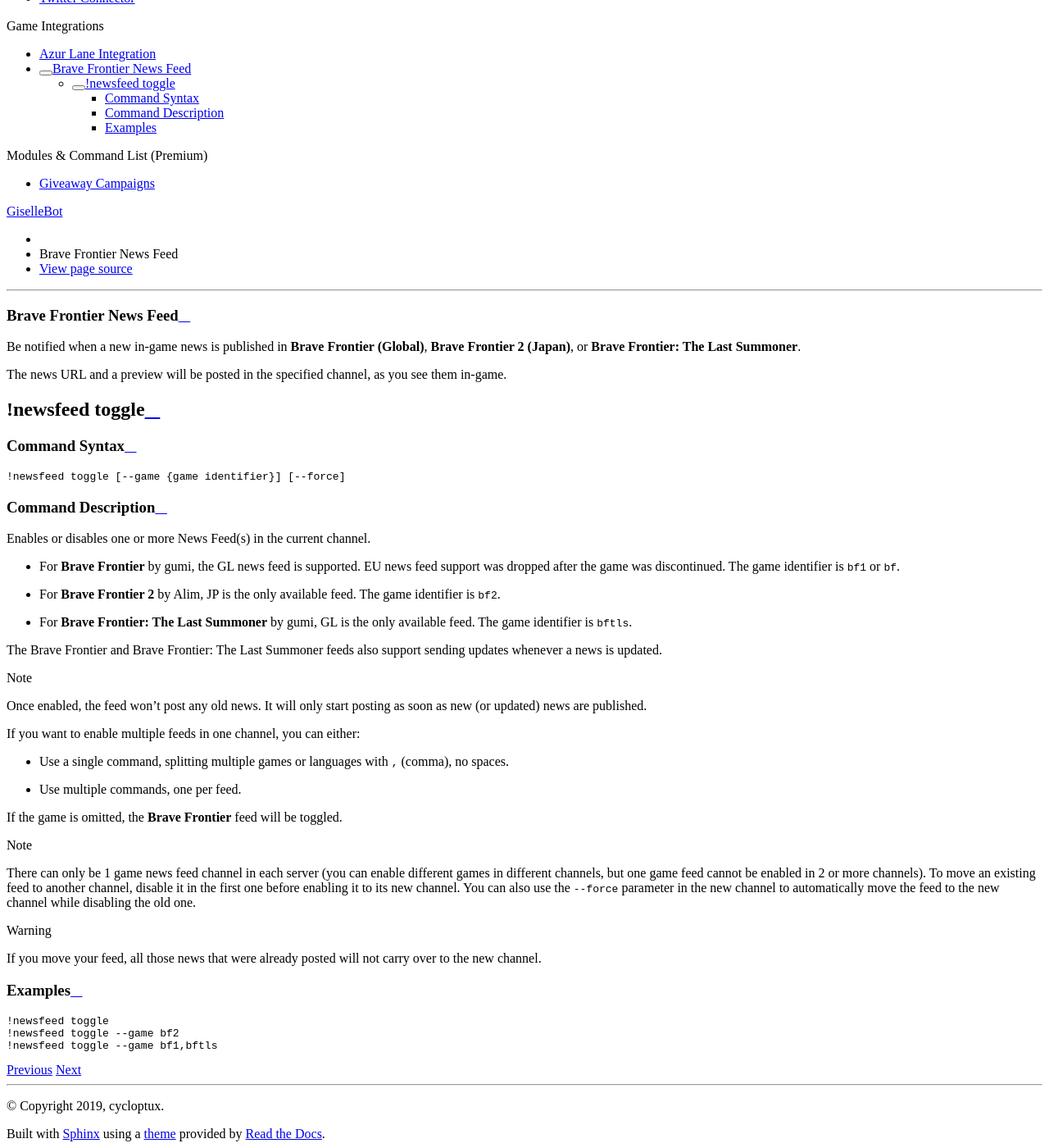
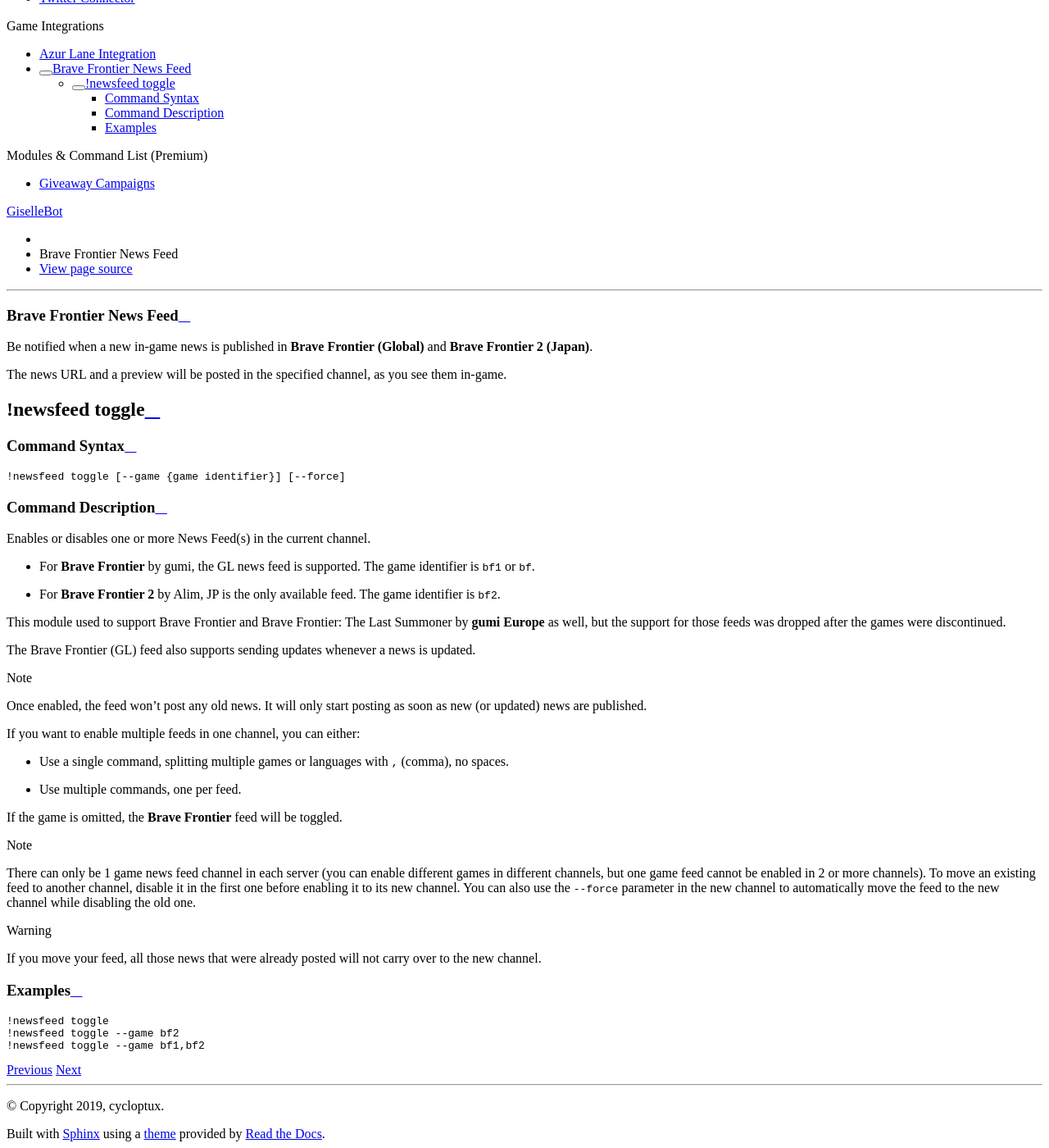
Before and after one commit to cycloptux/GiselleBot-Documentation, a Sphinx documentation site: the page built from docs/source/game_integrations/newsfeed.rst, in a window 1280 px wide and 1400 px high, scrolled down 744 px. Shown: the whole window at 82% size. Built offline with Sphinx 7.4.7 and the Read the Docs theme 2.0.0, drawn with Linux system fonts in a browser that asks for light colours.

Commit message:
Removed references to BF TLS feed.

```diff
--- a/docs/source/game_integrations/newsfeed.rst
+++ b/docs/source/game_integrations/newsfeed.rst
@@ -2,7 +2,7 @@
 Brave Frontier News Feed
 ************************
 
-Be notified when a new in-game news is published in **Brave Frontier (Global)**, **Brave Frontier 2 (Japan)**, or **Brave Frontier: The Last Summoner**.
+Be notified when a new in-game news is published in **Brave Frontier (Global)** and **Brave Frontier 2 (Japan)**.
 
 The news URL and a preview will be posted in the specified channel, as you see them in-game.
 
@@ -20,11 +20,12 @@
 
 Enables or disables one or more News Feed(s) in the current channel.
 
-* For **Brave Frontier** by gumi, the GL news feed is supported. EU news feed support was dropped after the game was discontinued. The game identifier is ``bf1`` or ``bf``.
+* For **Brave Frontier** by gumi, the GL news feed is supported. The game identifier is ``bf1`` or ``bf``.
 * For **Brave Frontier 2** by Alim, JP is the only available feed. The game identifier is ``bf2``.
-* For **Brave Frontier: The Last Summoner** by gumi, GL is the only available feed. The game identifier is ``bftls``.
 
-The Brave Frontier and Brave Frontier: The Last Summoner feeds also support sending updates whenever a news is updated.
+This module used to support Brave Frontier and Brave Frontier: The Last Summoner by **gumi Europe** as well, but the support for those feeds was dropped after the games were discontinued.
+
+The Brave Frontier (GL) feed also supports sending updates whenever a news is updated.
 
 .. note::
     Once enabled, the feed won't post any old news. It will only start posting as soon as new (or updated) news are published.
@@ -48,4 +49,4 @@
 
     |bot_prefix|\ newsfeed toggle
     |bot_prefix|\ newsfeed toggle --game bf2
-    |bot_prefix|\ newsfeed toggle --game bf1,bftls
+    |bot_prefix|\ newsfeed toggle --game bf1,bf2
```
